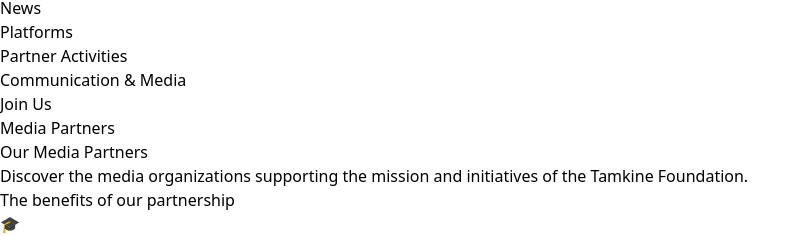
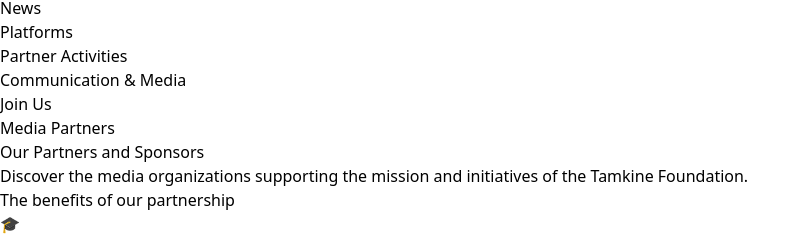
Before and after one commit to Amadiane/JorfofDjangoV, a React (Vite) app in the folder Client/: page /partner in a window 1280 px wide. Shown: the part 1296-1532 px from the top of the page, without its empty margins (0-810 px from the left). Built offline with nearby package versions, Linux system fonts and the light colour scheme.

Commit message:
last modif

```diff
--- a/Client/src/components/HeaderSection/Partner.jsx
+++ b/Client/src/components/HeaderSection/Partner.jsx
@@ -118,7 +118,7 @@
     <div className="bg-gradient-to-b from-blue-50 to-white min-h-screen">
       <header className="bg-gradient-to-r from-[#1C1C47] to-[#12138B] text-white text-center py-4 px-4 md:py-8 lg:py-12 shadow-md">
   <div className="pt-16">
-    <h1 className="text-3xl md:text-4xl lg:text-5xl font-bold mb-4">{t('Nos Partenaires Médias')}</h1>
+    <h1 className="text-3xl md:text-4xl lg:text-5xl font-bold mb-4">{t('Nos Partenaires et Sponsors')}</h1>
     <p className="max-w-2xl mx-auto text-base md:text-lg opacity-90">
       {t('Découvrez les organisations médiatiques qui soutiennent la mission et les initiatives de la Fondation Tamkine.')}
     </p>
--- a/Client/src/locales/ar/translation.json
+++ b/Client/src/locales/ar/translation.json
@@ -94,7 +94,7 @@
 
 
 
-                    "Nos Partenaires Médias": "شركاؤنا الإعلاميون",
+                    "Nos Partenaires et Sponsors": "شركاؤنا ورعاتنا",
                     "Découvrez les organisations médiatiques qui soutiennent la mission et les initiatives de la Fondation Tamkine.": "اكتشف المنظمات الإعلامية التي تدعم مهمة ومبادرات مؤسسة تمكين.",
                     "Filtrer par catégorie": "تصفية حسب الفئة",
                     "Chargement des partenaires...": "جارٍ تحميل الشركاء...",
--- a/Client/src/locales/en/translation.json
+++ b/Client/src/locales/en/translation.json
@@ -93,7 +93,7 @@
 
 
 
-          "Nos Partenaires Médias": "Our Media Partners",
+          "Nos Partenaires et Sponsors": "Our Partners and Sponsors",
           "Découvrez les organisations médiatiques qui soutiennent la mission et les initiatives de la Fondation Tamkine.": "Discover the media organizations supporting the mission and initiatives of the Tamkine Foundation.",
           "Filtrer par catégorie": "Filter by category",
           "Chargement des partenaires...": "Loading partners...",
--- a/Client/src/locales/fr/translation.json
+++ b/Client/src/locales/fr/translation.json
@@ -92,7 +92,7 @@
 
 
 
-                    "Nos Partenaires Médias": "Nos Partenaires Médias",
+                    "NNos Partenaires et Sponsors": "Nos Partenaires et Sponsors",
                     "Découvrez les organisations médiatiques qui soutiennent la mission et les initiatives de la Fondation Tamkine.": "Découvrez les organisations médiatiques qui soutiennent la mission et les initiatives de la Fondation Tamkine.",
                     "Filtrer par catégorie": "Filtrer par catégorie",
                     "Chargement des partenaires...": "Chargement des partenaires...",
```
Also changed, not shown: 1 other file (tests, documents, lock files or other folders).
